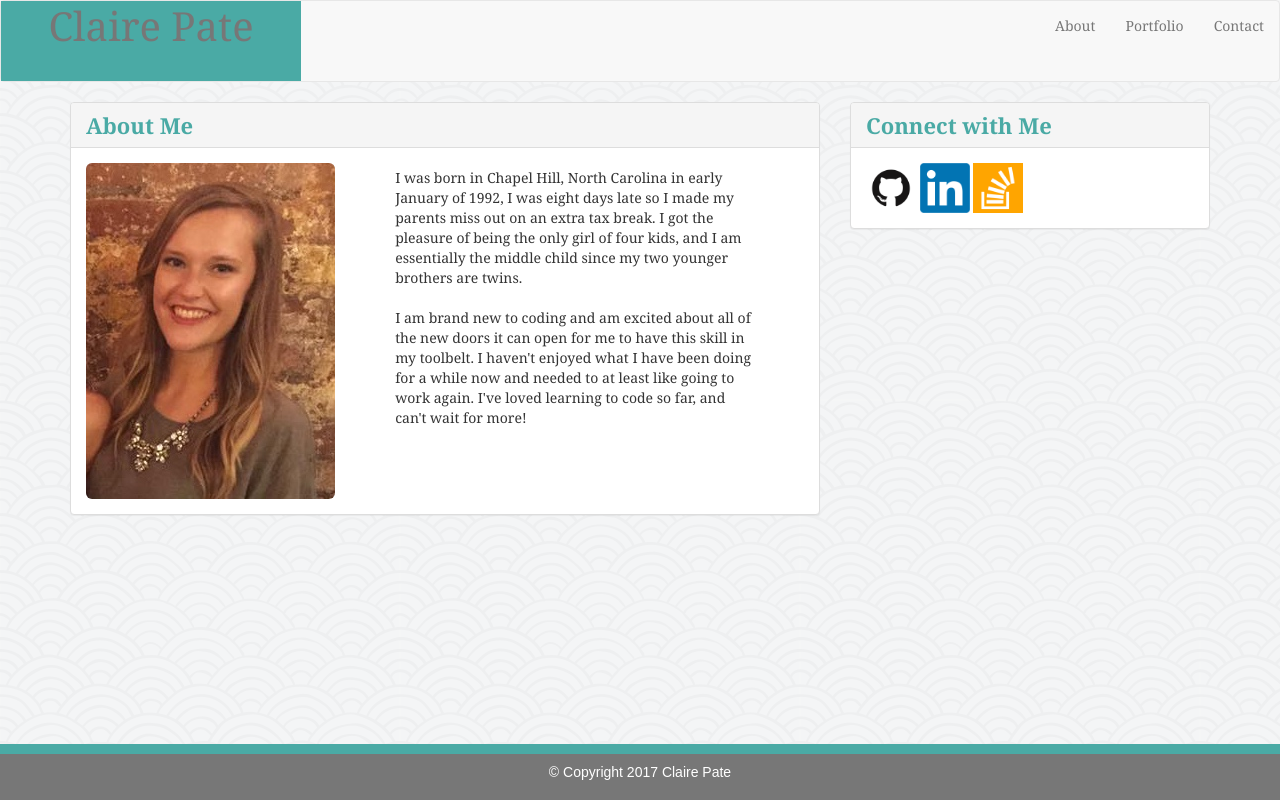
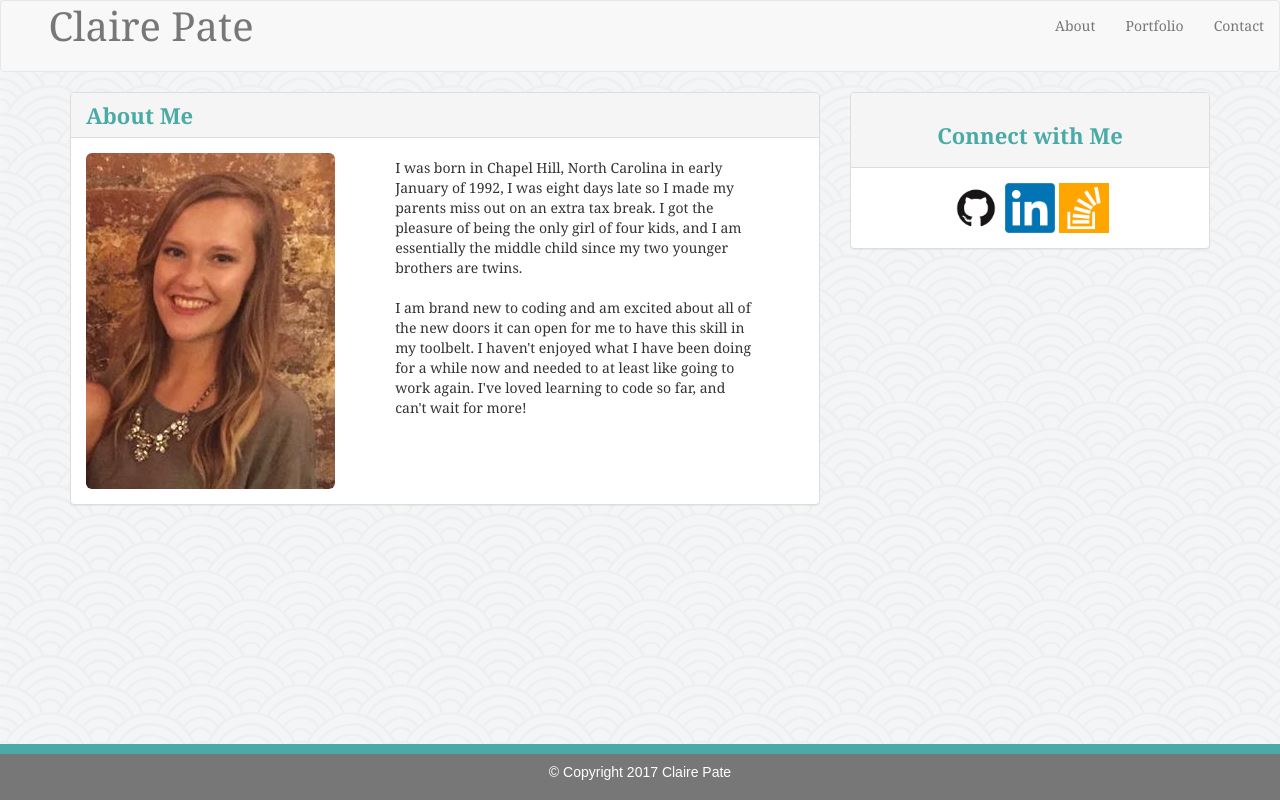
Before and after one commit to lcpate/Bootstrap-Portfolio, a plain HTML site: page index.html in a window 1280 px wide. Drawn offline with nearby package versions, Linux system fonts and the light colour scheme.

Commit message:
updated css for styling

```diff
--- a/assets/css/style.css
+++ b/assets/css/style.css
@@ -6,10 +6,8 @@
 	}
 
 .navbar-brand{
-	background-color: #4aaaa5;
-	font-color:white;
 	width: 300px;
-	height:80px;
+	height:70px;
 	font-size: 40px;
 	text-align: center;
 }
@@ -20,121 +18,22 @@
 	font-size:22px;
 }
 
-/*.topbar{
-	width:98%;
-	border-bottom: 2px solid #cccccc;
-
-	position: absolute;
-	top:0px;
-	left:0px;
-	right:0px;
-	margin: 0px 15px 0px 15px;
-
-
+.panel-title2{
+	color:#4aaaa5;
+	font-weight: bold;
+	font-size:22px;
+	text-align: center;
 }
 
-.topbartext{
-	position:absolute;
-	background-color: #ffffff;
-	width:100%;
-	font-family: 'Georgia', Times, Times New Roman, serif;
-
-	}
-
-	#header{
-		position: absolute;
-		float: left;
-		color:#ffffff;
-		width:250px;
-		padding: 20px;
-		background-color: #4aaaa5;
-		margin-left: 75px;
-		font-size: 40px;
-		font-family: 'Georgia', Times, Times New Roman, serif;
-		border-bottom: 1px solid;
-		margin-top:33px;
-
-	}
-
-	.navlinks{
-
-		font-family: 'Georgia', Times, Times New Roman, serif;
-		color: #777777;
-		text-decoration:none;
-	}
-
-	.navigation{
-		float: right;
-		position: relative;
-		margin-top:50px;
-		margin-right: 150px;
-	}
-
-.aboutme{
-
-	width: 50%;
-	height: 60%;
+.panel-body2{
+	text-align: center;
 	padding:15px;
-	margin-left: 50px;
-	border:3px solid;
-	border-color:#dddddd;
-	background:#ffffff;
-	position: absolute;
-	display: inline-block;
-
 }
 
 
 
-#contacttext,{
-	margin-left: 30px;
-	color:#4aaaa5;
-	font-family: 'Georgia', Times, Times New Roman, serif;
-	font-size:30px;
-}
- #aboutmetext{
- 	color:#4aaaa5;
- 	font-family: 'Georgia', Times, Times New Roman, serif;
- 	margin-left: 30px;
 
- }
-
-
-#text{
-	overflow: auto;
-	margin-left: 200px;
-	padding:15px;
-	font-family: 'Arial', 'Helvetica Neue', Helvetica, sans-serif;
-	color: #777777;
-
-
-}
-#profilepic{
-	float: left;
-	overflow:auto;
-	margin-left: 5px;
-}
-
-.logos{
-	clear:both;
-	position: relative;
-	width:250px;
-	padding:5px;
-	border:3px solid;
-	margin-left: 800px;
-	margin-bottom: 100px;
-	border-color: #dddddd;
-	background-color: #ffffff;
-	color:#4aaaa5;
-	text-align: center;
-	font-family: 'Georgia', Times, Times New Roman, serif;
-
-
-}
-
-
-
-.container{
+/*.container{
 	overflow: auto;
 	width: 50%;
 	padding:5px;
@@ -145,10 +44,10 @@
 	display: inline-block;
 	position: absolute;
 
-	}
+	}*/
 
 
-	#emailtext,
+	/*#emailtext,
 	#messagetext,
 	#nametext,
 	#contacttext{
@@ -196,11 +95,11 @@
     margin: 4px 2px;
     margin-left: 100px;
     cursor: pointer;
-	}
+	}*/
 
 
 
-.portfolio{
+/*.portfolio{
 	overflow: auto;
 	width: 50%;
 	height: 95%;
@@ -211,7 +110,7 @@
 	border-color:#dddddd;
 	background:#ffffff;
 	position: absolute;
-	}
+	}*/
 
   	.labels{
 		width: 100%;
@@ -229,10 +128,10 @@
 	}
 
 	.leftpics{
-
+		display:inline-block;
 		float:left;
 		position: relative;
-		margin-left: 30px;
+		margin-left: 10px;
 
 
 
@@ -243,9 +142,10 @@
 
 		float:right;
 		position: relative;
-		margin-right: 30px;
+		margin-left: 30px;
 
 	}
+
 
 
 
@@ -254,7 +154,6 @@
 		color:#4aaaa5;
 		font-family: 'Georgia', Times, Times New Roman, serif;
 	}
-*/
 
 
 
--- a/index.html
+++ b/index.html
@@ -64,10 +64,10 @@
 					<div class="col-md-4">
 						<div class="panel panel-default">
   							<div class="panel-heading">
-   							 <h3 class="panel-title">Connect with Me</h3>
+   							 <h3 class="panel-title2">Connect with Me</h3>
 
   							</div>
-  						<div class="panel-body">
+  						<div class="panel-body2">
     						<a id="github" href="https://github.com/lcpate">
 							<img src="assets/images/GitHub Logo.png" width="50" height="50"
 							title="GitHubLogo" alt="Github Link"/></a>
```
Also changed, not shown: contact.html (+14 -8 lines), portfolio.html (+6 -0 lines), 2 other files.
